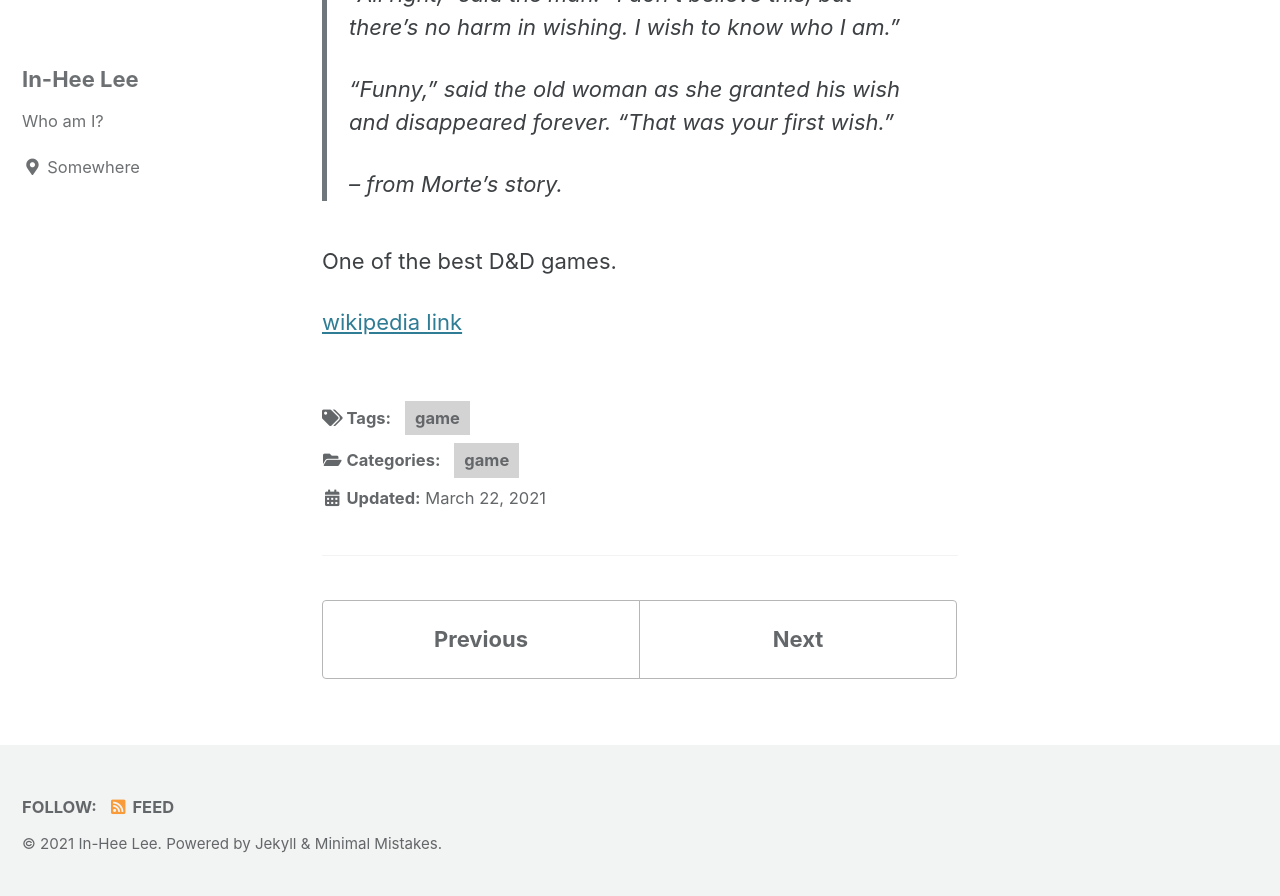
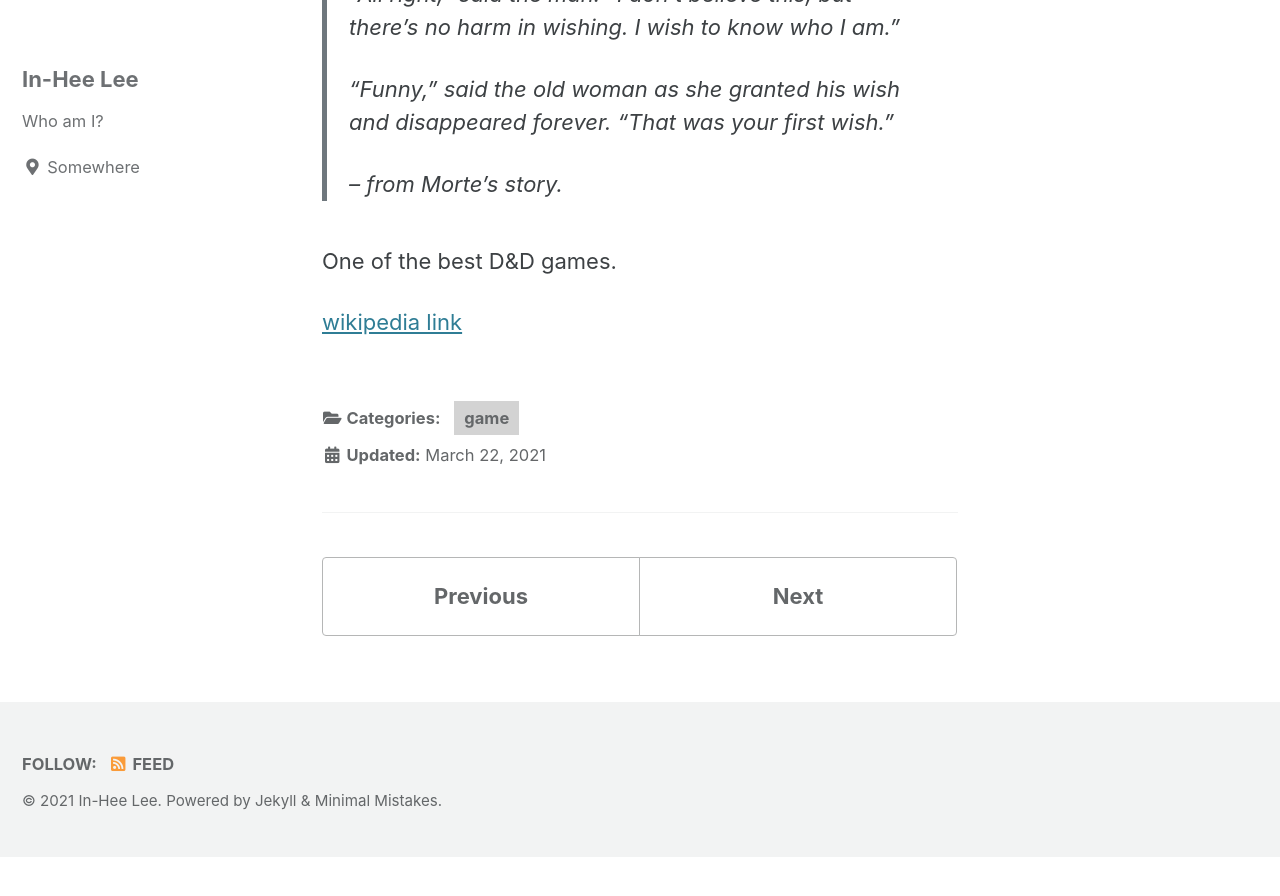
Before and after one commit to ikarus97/ikarus97.github.io, a Jekyll site: the page built from _posts/2021-03-22-planescape-torment.md, in a window 1280 px wide and 900 px high, scrolled down 875 px. Shown: the top 896 px of the window. Built offline with Jekyll 4.4.1, drawn with Linux system fonts in a browser that asks for light colours; cached includes are drawn as plain includes; after the commit the page ends 1732 px from its top, so only the background shows below that.

Commit message:
Update 2021-03-22-planescape-torment.md

```diff
--- a/_posts/2021-03-22-planescape-torment.md
+++ b/_posts/2021-03-22-planescape-torment.md
@@ -1,8 +1,6 @@
 ---
 title: "Planescape Torment"
 categories:
-  - game
-tags:
   - game
 ---
 
```
